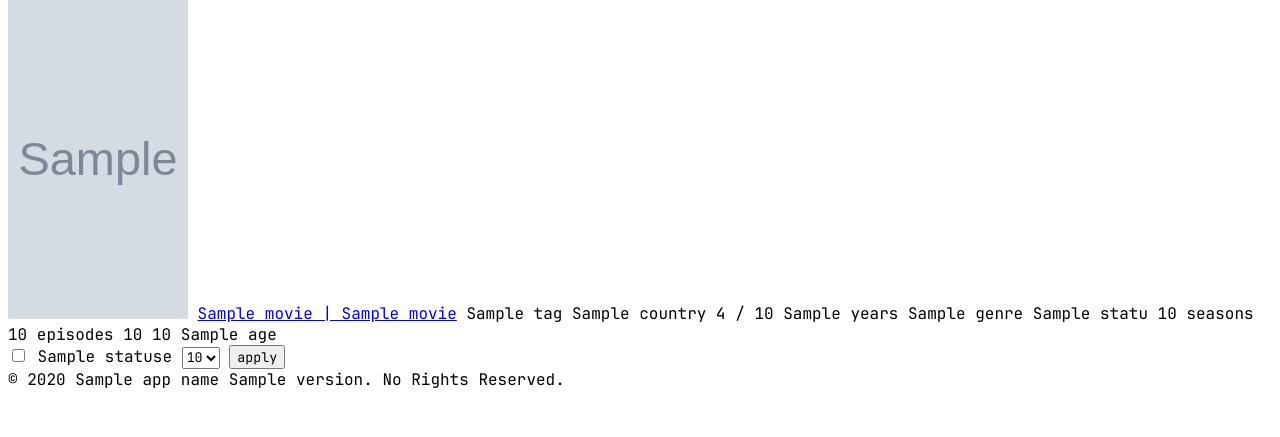
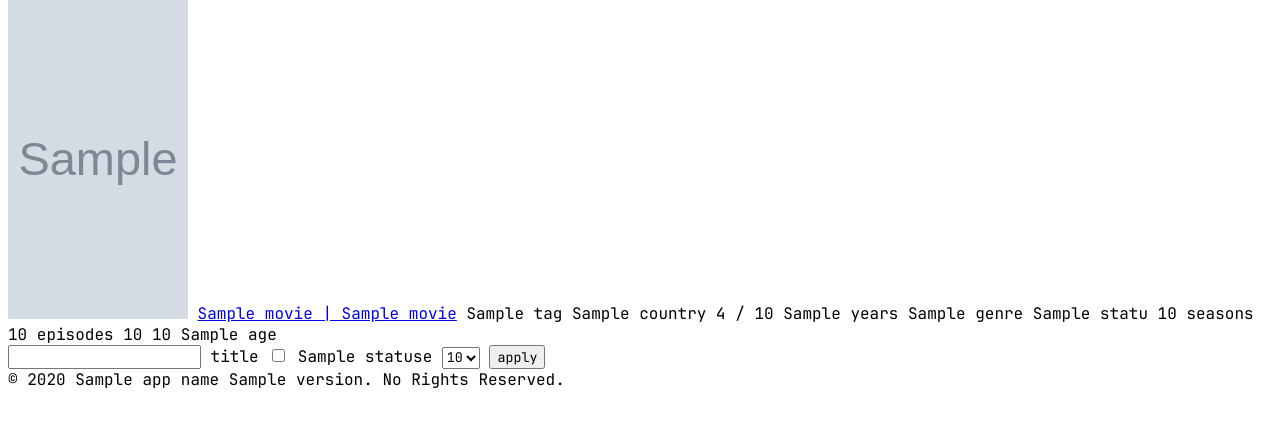
Before and after one commit to gunSlaveUnit/cinemafan, a FastAPI app: template templates/movies/movies.html in a window 1280 px wide. Shown: the part 51-488 px from the top of the page. Run offline with FastAPI, Linux system fonts and the light colour scheme; the template is opened without the code that fills it: most values are stand-ins (such as "Sample title", 1, 10 or a date in 2020); grey boxes marked "Sample" are stand-in pictures; parts of the project's set-up code (start-up, migrations or seed data) failed here and were passed over.

Commit message:
Pass search param in form with statuses and limit

```diff
--- a/templates/movies/movies.html
+++ b/templates/movies/movies.html
@@ -44,6 +44,9 @@
   {% endfor %}
 
   <form action="/movies{% if search %}?search={{ search }}{% endif %}" method="get">
+    <input type="text" name="search" value="{% if search %}{{ search }}{% endif %}"/>
+    <label for="search">title</label>
+
     {% for s in statuses %}
       <input id="{{ s.id }}" type="checkbox" name="status" value="{{ s.title }}" {% if s.title in status %}checked{% endif %}/>
       <label for="status">{{ s.title }}</label>
```
